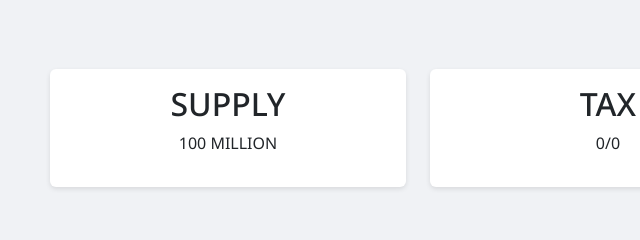
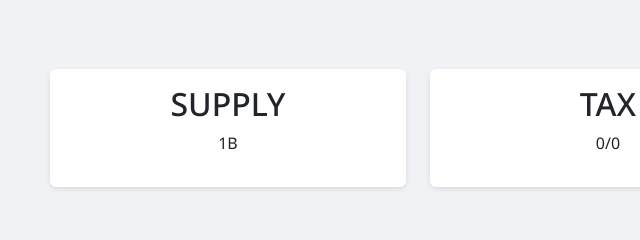
Before and after one commit to jakia12/facebook-og-solana, a plain HTML site: page index.html in a window 1280 px wide. Shown: the part 960-1200 px from the top of the page, 32-672 px from the left. Drawn offline with nearby package versions, Linux system fonts and the light colour scheme; a web font is replaced by a local one.

Commit message:
Update index.html

```diff
--- a/index.html
+++ b/index.html
@@ -121,7 +121,7 @@
       <div class="col-md-4">
         <div class="card p-3 text-center">
           <h2>SUPPLY</h2>
-          <p>100 MILLION</p>
+          <p>1B</p>
         </div>
       </div>
       <div class="col-md-4">
```
